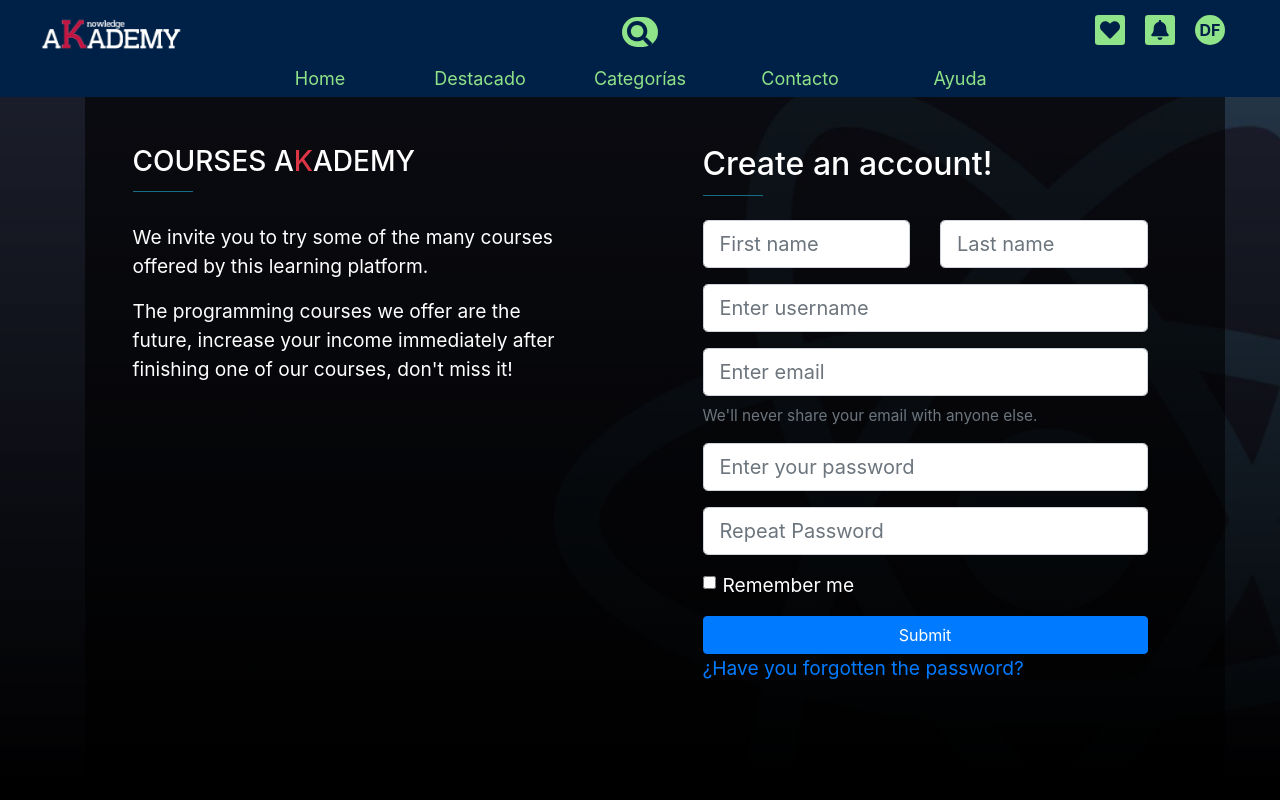
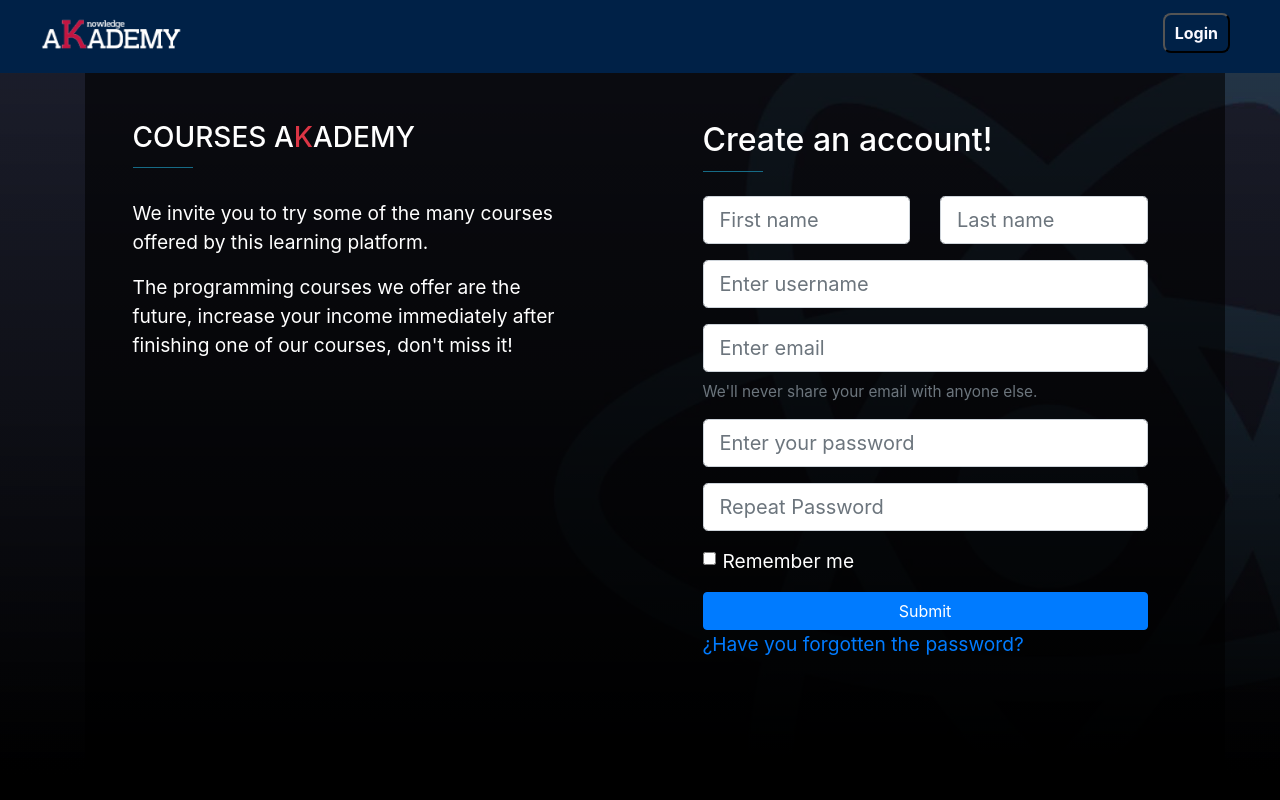
Before and after one commit to dfernandezfb/Final-Proyect, a React (Create React App) app: page / in a window 1280 px wide. Shown: the top 800 px of the page. Built offline with nearby package versions, Linux system fonts and the light colour scheme; data requests are answered from the project's data file.

Commit message:
modificaciones header

```diff
--- a/src/App.js
+++ b/src/App.js
@@ -21,7 +21,7 @@ function App() {
   const dayHour = new Date().getHours();
   return (
       <Router>
-        <Header dayHour={dayHour} userLogged='true'/>
+        <Header dayHour={dayHour}/>
         <Switch>
           <AdminpageProvider>
             <FunctionModalsProvider>
--- a/src/components/Header/Header.css
+++ b/src/components/Header/Header.css
@@ -51,7 +51,7 @@
 .login-button
 {
     height: 40px;
-    margin: 8px 35px 0 0;
+    margin: 13px 35px 20px 0;
     border-radius: .5rem;
     font-weight: bold;
     padding: 0px 10px;
--- a/src/components/Header/Header.js
+++ b/src/components/Header/Header.js
@@ -29,7 +29,6 @@ if(dayHour>=7 && dayHour<19)
 // if(window.location.pathname==="/" || window.location.pathname==="") preguntar como obtener path del dom virtual
 if(!userLogged)
 {
-    console.log("estoy en el landing")
     return(
     <>
         <Container fluid className={dayClassContainer}>
@@ -47,7 +46,7 @@ if(!userLogged)
                     </Navbar>
                 </Col>
                 <Col md={6} className="container-login-button">
-                    <button className="login-button color4 bg-color2"> Login </button>
+                    <button className="login-button color1 bg-color4"> Login </button>
                 </Col>
             </Row>
         </Container>
```
